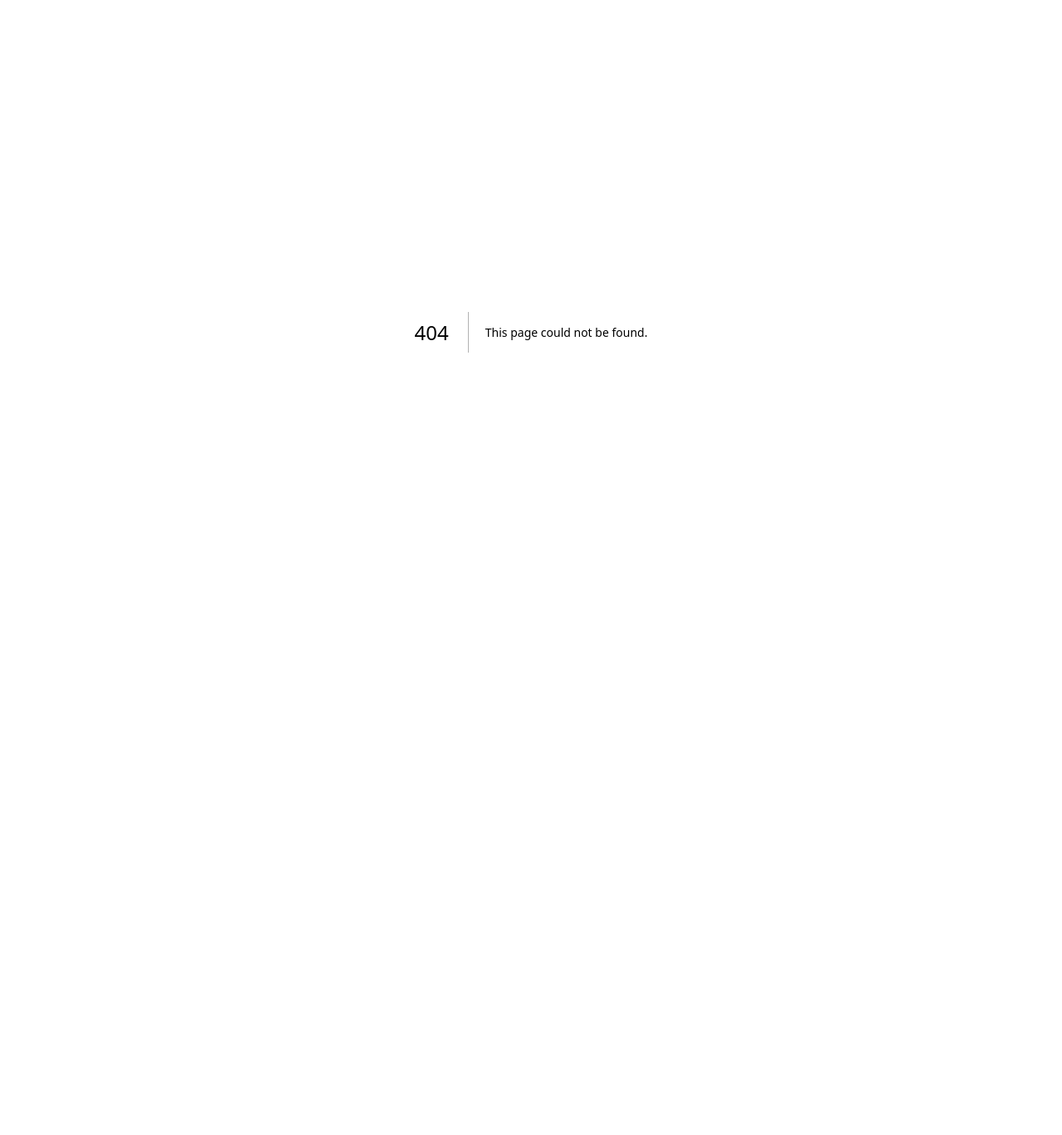
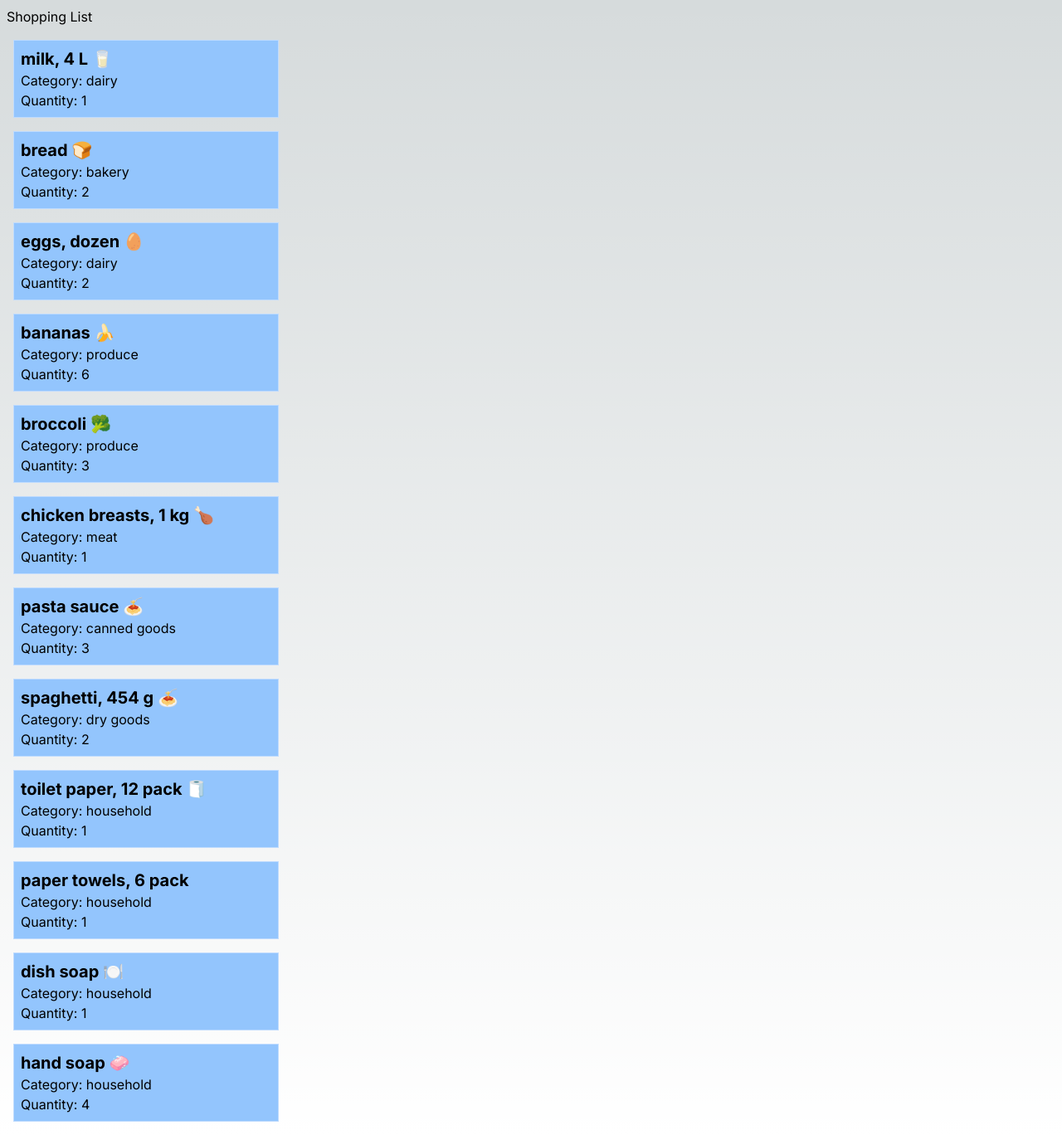
Before and after one commit to gail-aud/cprg306-assignments, a Next.js app: page /week3 in a window 1280 px wide. Before the commit this address had no page. Shown: the whole page at 83% size. Before the commit the page ends 800 px from the top, so only its background shows below. Built offline with nearby package versions, Linux system fonts and the light colour scheme.

Commit message:
fixed changes

```diff
--- a/app/page.js
+++ b/app/page.js
@@ -8,7 +8,9 @@
     <main className="flex min-h-screen flex-col items-center pt-24">
       <h1 className="font:64">CPRG 306: Web Dev 2 - Assignments</h1>
       <StudentInfo />
-      <Link href={`/week2`} className="hover:text-blue-200 "> Week 2 </Link>
+      <Link href={`/week2`} className="hover:text-blue-200 text-sm "> Week 2 </Link>
+      <Link href={`/week3`} className="hover:text-blue-200 text-sm "> Week 3 </Link>
     </main>
   );
-}
+
+  }
--- a/app/week2/page.js
+++ b/app/week2/page.js
@@ -1,13 +1,11 @@
-import React from 'react';
-import StudentInfo from '../../StudentInfo';
+import StudentInfo from "./StudentInfo";
 
-function Week2Page() {
+export default function week2() {
+
   return (
-    <div>
-      <h1>My Shopping List</h1>
-      <StudentInfo />
-    </div>
-  );
-}
-
-export default Week2Page;
+      <main  className="flex min-h-screen flex-col items-center pt-24">
+        <h1 className="font=64">My Shopping List</h1>
+        <StudentInfo />
+      </main>
+    );
+  }
--- /dev/null
+++ b/app/week3/item-list.js
@@ -0,0 +1,141 @@
+import Item from "./item.js";
+
+export default function ItemList () {
+    const item1 = {
+        name: "milk, 4 L 🥛",
+        quantity: 1,
+        category: "dairy",
+      };
+
+      const item2 = {
+        name: "bread 🍞",
+        quantity: 2,
+        category: "bakery",
+      };
+
+      const item3 = {
+        name: "eggs, dozen 🥚",
+        quantity: 2,
+        category: "dairy",
+      };
+
+      const item4 = {
+        name: "bananas 🍌",
+        quantity: 6,
+        category: "produce",
+      };
+
+      const item5 = {
+        name: "broccoli 🥦",
+        quantity: 3,
+        category: "produce",
+      };
+
+      const item6 = {
+        name: "chicken breasts, 1 kg 🍗",
+        quantity: 1,
+        category: "meat",
+      };
+
+      const item7 = {
+        name: "pasta sauce 🍝",
+        quantity: 3,
+        category: "canned goods",
+      };
+
+      const item8 = {
+        name: "spaghetti, 454 g 🍝",
+        quantity: 2,
+        category: "dry goods",
+      };
+
+      const item9 = {
+        name: "toilet paper, 12 pack 🧻",
+        quantity: 1,
+        category: "household",
+      };
+
+      const item10 = {
+        name: "paper towels, 6 pack",
+        quantity: 1,
+        category: "household",
+      };
+
+      const item11 = {
+        name: "dish soap 🍽️",
+        quantity: 1,
+        category: "household",
+      };
+
+      const item12 = {
+        name: "hand soap 🧼",
+        quantity: 4,
+        category: "household",
+      };
+
+      return (
+        <>
+         <Item
+                name={item1.name}
+                quantity={item1.quantity}
+                category={item1.category}
+            />
+            <Item
+                name={item2.name}
+                quantity={item2.quantity}
+                category={item2.category}
+            />
+            <Item
+                name={item3.name}
+                quantity={item3.quantity}
+                category={item3.category}
+            />
+            <Item
+                name={item4.name}
+                quantity={item4.quantity}
+                category={item4.category}
+            />
+            <Item
+                name={item5.name}
+                quantity={item5.quantity}
+                category={item5.category}
+            />
+            <Item
+                name={item6.name}
+                quantity={item6.quantity}
+                category={item6.category}
+            />
+            <Item
+                name={item7.name}
+                quantity={item7.quantity}
+                category={item7.category}
+            />
+            <Item
+                name={item8.name}
+                quantity={item8.quantity}
+                category={item8.category}
+            />
+            <Item
+                name={item9.name}
+                quantity={item9.quantity}
+                category={item9.category}
+            />
+            <Item
+                name={item10.name}
+                quantity={item10.quantity}
+                category={item10.category}
+            />
+            <Item
+                name={item11.name}
+                quantity={item11.quantity}
+                category={item11.category}
+            />
+            <Item
+                name={item12.name}
+                quantity={item12.quantity}
+                category={item12.category}
+            />
+        </>
+      )
+
+}
--- /dev/null
+++ b/app/week3/item.js
@@ -0,0 +1,9 @@
+export default function Item ({name, quantity, category}) {
+    return (
+        <div className="border border-blue-200 bg-blue-300 w-full max-w-xs m-4 p-2">
+            <h3 className='text-xl font-bold'>{name}</h3>
+            <p>Category: {category}</p>
+            <p>Quantity: {quantity}</p>
+        </div>
+    );
+}
--- /dev/null
+++ b/app/week3/page.js
@@ -0,0 +1,10 @@
+import ItemList from "./item-list";
+
+export default function Page () {
+    return (
+        <main>
+            <h1 className="text-2x1 font bold m-2">Shopping List</h1>
+            <ItemList />
+        </main>
+    )
+}
--- a/package.json
+++ b/package.json
@@ -12,7 +12,8 @@
     "autoprefixer": "10.4.16",
     "eslint": "8.49.0",
     "eslint-config-next": "13.5.2",
-    "next": "13.5.2",
+    "my-package": "^0.0.0",
+    "next": "^13.5.2",
     "postcss": "8.4.30",
     "react": "18.2.0",
     "react-dom": "18.2.0",
```
Also changed, not shown: 1 other file (tests, documents, lock files or other folders).
